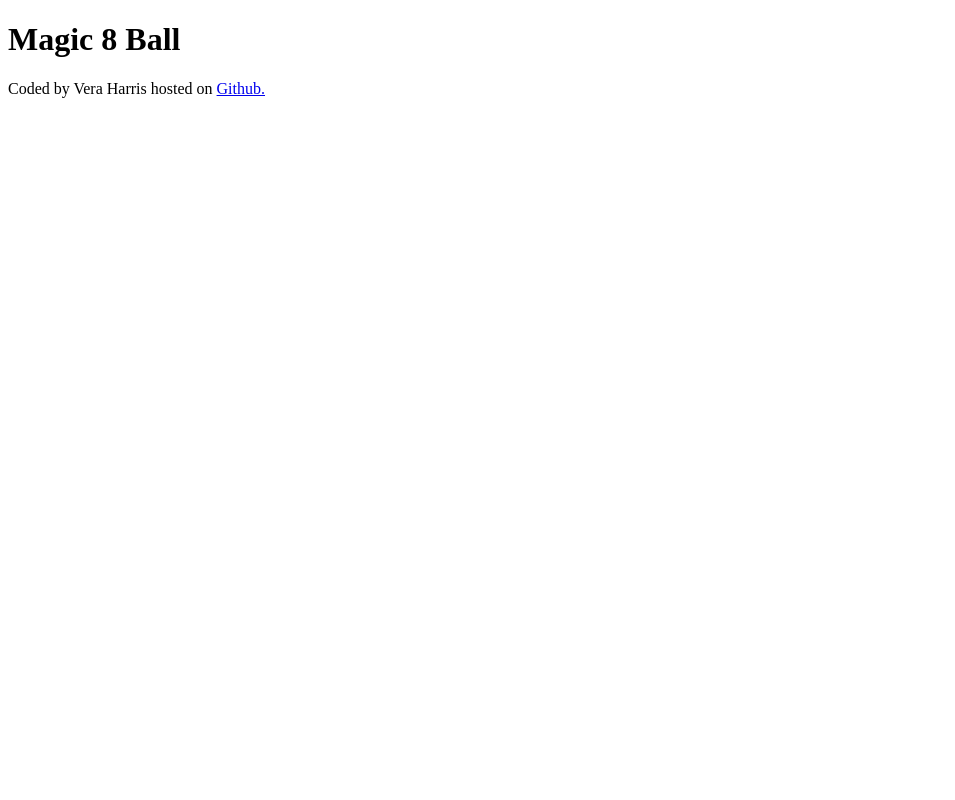
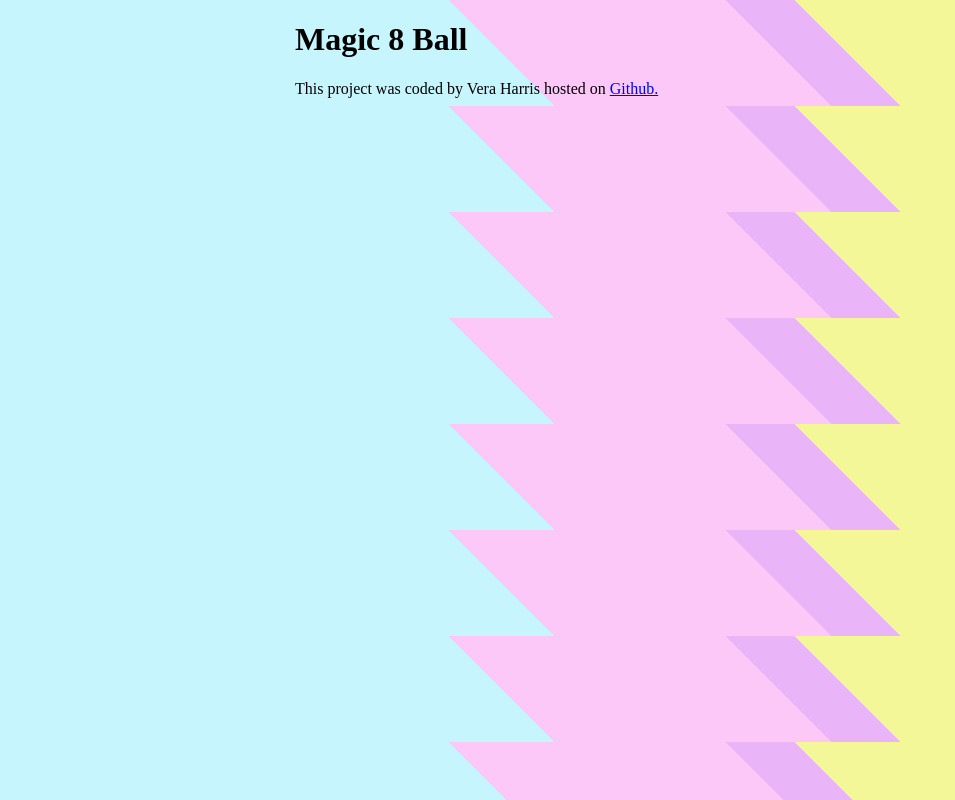
Before and after one commit to veetac21/my-8-ball, a plain HTML site: page index.html in a window 1280 px wide. Shown: the whole page, without its empty margins (0-955 px from the left). Drawn offline with Linux system fonts and the light colour scheme.

Commit message:
styled main container

```diff
--- a/index.html
+++ b/index.html
@@ -2,13 +2,22 @@
 <html lang="en">
   <head>
     <meta charset="UTF-8" />
+    <link rel="stylesheet" href="src/index.css" />
     <meta name="viewport" content="width=device-width, initial-scale=1.0" />
     <title>Document</title>
   </head>
   <body>
-    <h1>Magic 8 Ball</h1>
+    <div class="page">
+    <header>
+      <h1>Magic <span>8</span> Ball</h1>
+     </header>
+
     <footer>
-       Coded by Vera Harris hosted on <a href="https://github.com/veetac21/my-8-ball" target="_blank">Github.</a>
+      This project was coded by Vera Harris hosted on
+      <a href="https://github.com/veetac21/my-8-ball" target="_blank"
+        >Github.</a
+      >
     </footer>
+    </div>
   </body>
 </html>
--- /dev/null
+++ b/src/index.css
@@ -0,0 +1,19 @@
+body {
+  background: linear-gradient(
+    45deg,
+    #c7f5fe 10%,
+    #c7f5fe 40%,
+    #fcc8f8 40%,
+    #fcc8f8 60%,
+    #eab4f8 60%,
+    #eab4f8 65%,
+    #f3f798 65%,
+    #f3f798 90%
+  );
+}
+
+.page {
+  max-width: 690px;
+  min-width: 300px;
+  margin: 0 auto;
+}
```
Also changed, not shown: 1 other file.
